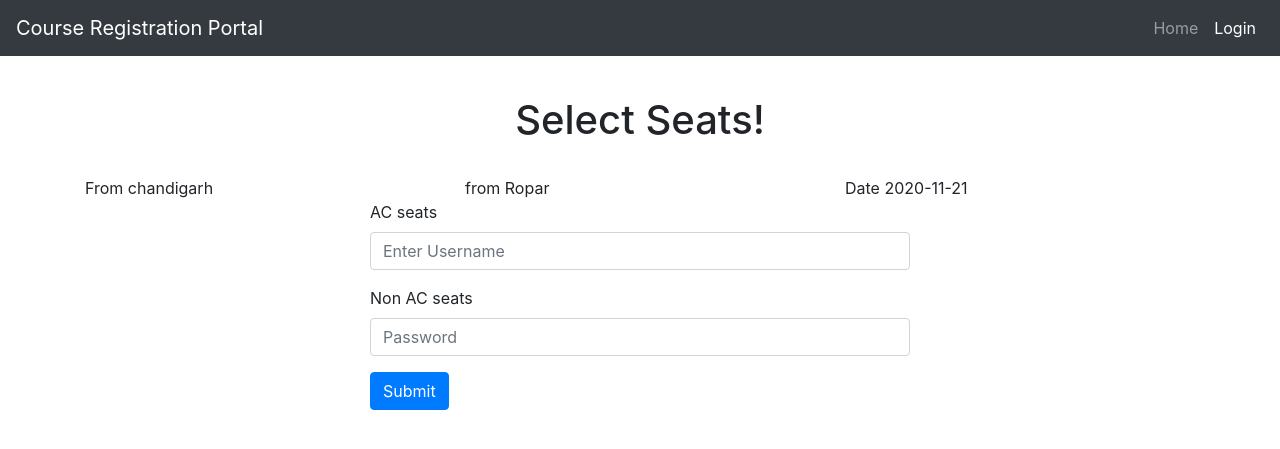
After one commit to tanmay199/dbproject, a Flask app: page /traindetails in a window 1280 px wide. The commit adds this page. Shown: the top 449 px of the page. Run offline with Flask 2, Linux system fonts and the light colour scheme; some libraries are stand-ins or nearby versions.

Commit message:
traindetail added

```diff
--- a/app.py
+++ b/app.py
@@ -9,6 +9,13 @@ dbhelper=DBHELPER()
 def index():
    startpoints, endpoints = dbhelper.getallstations()
    return render_template('index.html', startpoints=startpoints, endpoints=endpoints)
+
+
+@app.route('/traindetails')
+def no_of_berths():
+
+   return render_template('traindetails.html')
+
 
 @app.route('/search-trains', methods=['POST'])
 def search_trains():
--- a/db/database.py
+++ b/db/database.py
@@ -8,6 +8,8 @@ class DBHELPER:
             database="postgres",
             user="postgres",
             password="mypass")
+
+    # def getremainingseats(self):
 
     def getalltrain(self):
         cur = self.conn.cursor()
--- /dev/null
+++ b/migration/0003.sql
@@ -0,0 +1,2 @@
+ALTER TABLE ticketdetail
+ALTER COLUMN berth type VARCHAR (10);
--- a/templates/index.html
+++ b/templates/index.html
@@ -8,7 +8,7 @@ Home
 
 <div class="container"> <br><br>
    <center>
-      <h1>Welcome On Railway Registration Portal!</h1><br>
+      <h1>Book your Ticket!</h1><br>
    </center>
    <div class="row">
       <div class="col-md-12">
@@ -97,15 +97,15 @@ Home
          success: function (data) {
             var trainList = '';
             for (var i = 0; i < data.length; i++) {
-               trainList+='<tr>';
+               trainList+="<tr>";
                trainList += " <td>" + data[i][1] + "</td> ";
                trainList += "<td>" + data[i][2] + "</td> ";
                trainList += "<td>" + data[i][3] + "</td> ";
                trainList += "<td>" + data[i][4] + "</td> ";
                trainList += "<td>" + data[i][5] + "</td> ";
+               trainList+='<td><a href="/traindetails">Book</a></td>';
                trainList+='</tr>';
             }
-
             $("#train_result").html(trainList);
          }
       });
--- /dev/null
+++ b/templates/traindetails.html
@@ -0,0 +1,51 @@
+{% extends "base.html" %}
+
+{% block title %}
+Train detail
+{% endblock %}
+
+{% block content %}
+
+<div class="container"> <br><br>
+     <center>
+        <h1>Select Seats!</h1><br>
+     </center>
+     <div class="row">
+         <div class="col-md-12">
+             <div class="row">
+                 <div class="col-md-4">
+                    From chandigarh
+                 </div>
+                 <div class="col-md-4">
+                    from Ropar
+                </div>
+                <div class="col-md-4">
+                    Date 2020-11-21
+                 </div>
+
+             </div>
+         </div>
+        <div class="col-md-6 mx-auto">
+            {% if err %}
+            <div class="alert alert-danger" role="alert">
+                {{ err }}
+            </div>
+            {% else %}
+            {% endif %}
+            <form method="POST">
+                <div class="form-group">
+                    <label for="exampleInputEmail1">AC seats</label>
+                    <input type="username" class="form-control" id="exampleInputEmail1" aria-describedby="emailHelp"
+                        placeholder="Enter Username" name="username">
+                </div>
+                <div class="form-group">
+                    <label for="exampleInputPassword1">Non AC seats</label>
+                    <input type="password" class="form-control" id="exampleInputPassword1" placeholder="Password"
+                        name="password">
+                </div>
+                <button type="submit" class="btn btn-primary">Submit</button>
+            </form>
+        </div>
+     </div>
+</div>
+{% endblock %}
```
Also changed, not shown: migration/0002.sql (line endings or trailing spaces).
